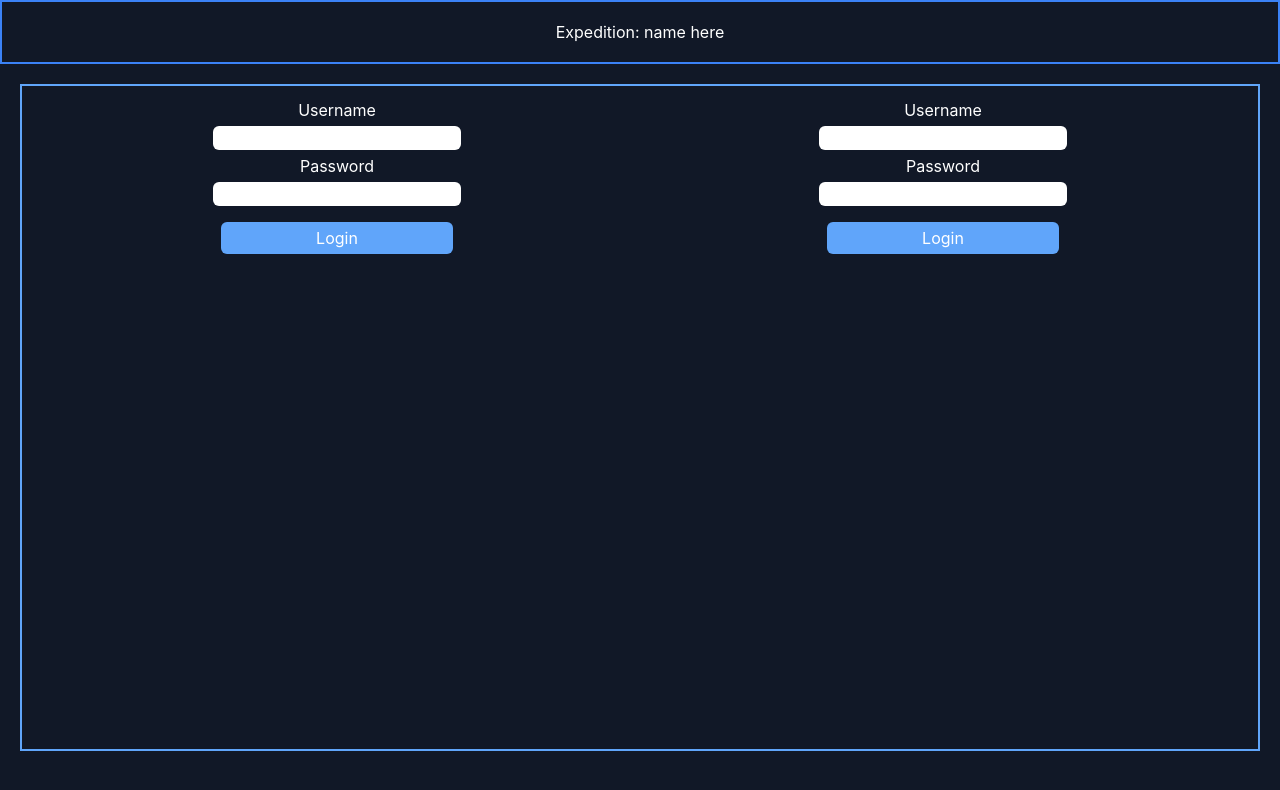
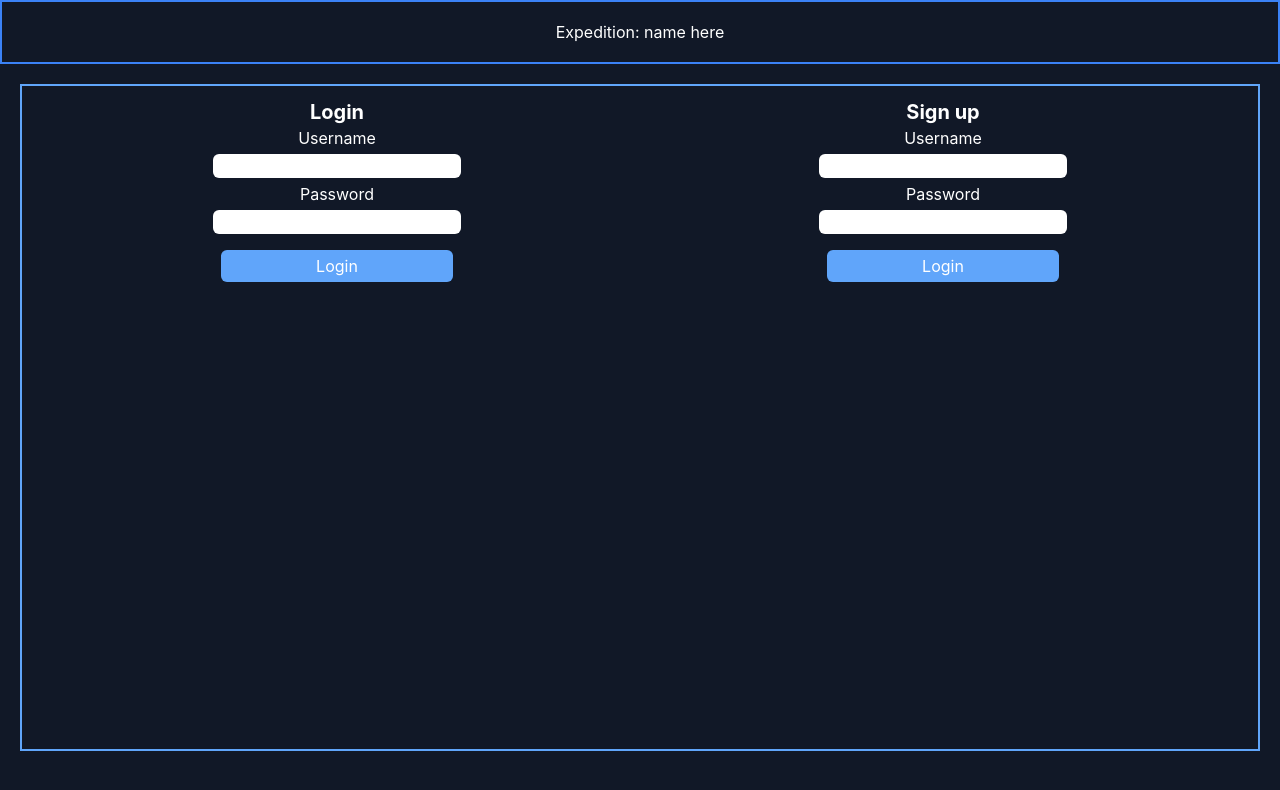
Before and after one commit to blaubachs/chat-time, a React (Create React App) app: page / in a window 1280 px wide. Shown: the top 790 px of the page. Built offline with nearby package versions, Linux system fonts and the light colour scheme; no server answers.

Commit message:
added h1 to login/signup

```diff
--- a/src/components/Login.tsx
+++ b/src/components/Login.tsx
@@ -26,6 +26,7 @@
 
   return (
     <div>
+      <h1 className="text-xl font-bold">Login</h1>
       <form className="flex flex-col" onSubmit={handleLoginSubmit}>
         <label htmlFor="username">Username</label>
         <input
--- a/src/components/Signup.tsx
+++ b/src/components/Signup.tsx
@@ -26,6 +26,7 @@
 
   return (
     <div>
+      <h1 className="text-xl font-bold">Sign up</h1>
       <form className="flex flex-col" onSubmit={handleLoginSubmit}>
         <label htmlFor="username">Username</label>
         <input
```
